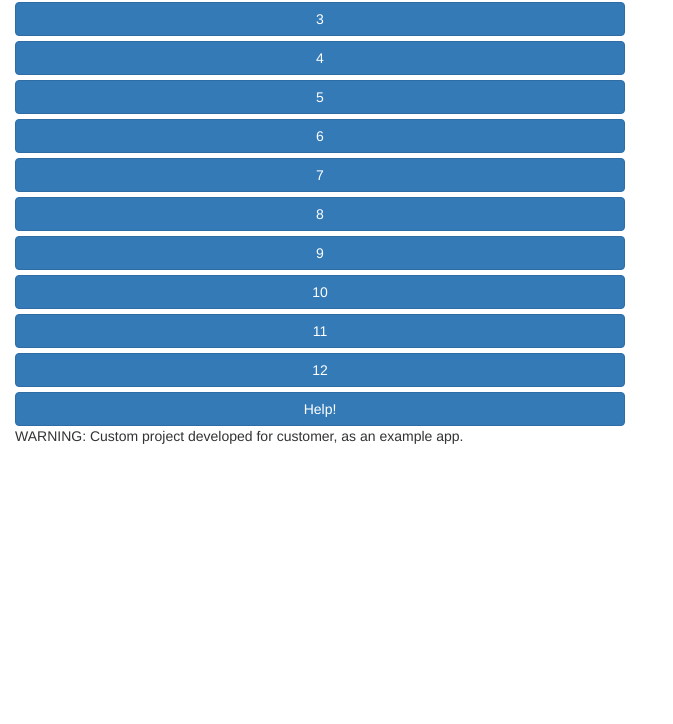
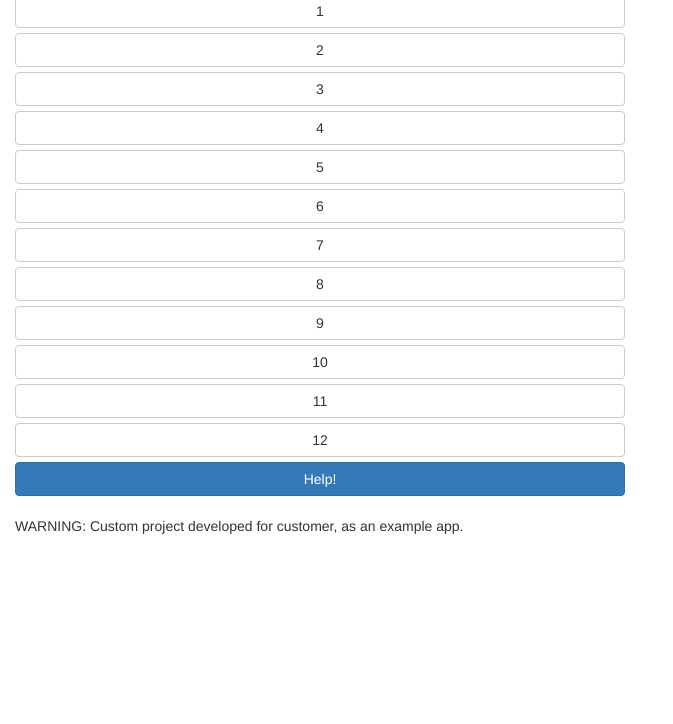
Before and after one commit to parikhkunj/time-link-app, a plain HTML site: page index.html in a window 1280 px wide. Shown: the part 76-800 px from the top of the page, without its empty margins (0-673 px from the left). Drawn offline with nearby package versions, Linux system fonts and the light colour scheme.

Commit message:
Minimum Viable Product with basic functionalities

```diff
--- a/index.html
+++ b/index.html
@@ -16,33 +16,67 @@
 <body>
 	<div class="container-fluid">
 		<div class="row">
-			<div class="col-sm-6">
-				<a href="https://api.whatsapp.com/send?phone=918000554559&text=%0A%0A%0A*1*" class="btn btn-primary btn-block">1</a>
-				<a href="https://api.whatsapp.com/send?phone=918000554559&text=%0A%0A%0A*2*" class="btn btn-primary btn-block">2</a>
-				<a href="https://api.whatsapp.com/send?phone=918000554559&text=%0A%0A%0A*3*" class="btn btn-primary btn-block">3</a>
-				<a href="https://api.whatsapp.com/send?phone=918000554559&text=%0A%0A%0A*4*" class="btn btn-primary btn-block">4</a>
-				<a href="https://api.whatsapp.com/send?phone=918000554559&text=%0A%0A%0A*5*" class="btn btn-primary btn-block">5</a>
-				<a href="https://api.whatsapp.com/send?phone=918000554559&text=%0A%0A%0A*6*" class="btn btn-primary btn-block">6</a>
-				<a href="https://api.whatsapp.com/send?phone=918000554559&text=%0A%0A%0A*7*" class="btn btn-primary btn-block">7</a>
-				<a href="https://api.whatsapp.com/send?phone=918000554559&text=%0A%0A%0A*8*" class="btn btn-primary btn-block">8</a>
-				<a href="https://api.whatsapp.com/send?phone=918000554559&text=%0A%0A%0A*9*" class="btn btn-primary btn-block">9</a>
-				<a href="https://api.whatsapp.com/send?phone=918000554559&text=%0A%0A%0A*10*" class="btn btn-primary btn-block">10</a>
-				<a href="https://api.whatsapp.com/send?phone=918000554559&text=%0A%0A%0A*11*" class="btn btn-primary btn-block">11</a>
-				<a href="https://api.whatsapp.com/send?phone=918000554559&text=%0A%0A%0A*12*" class="btn btn-primary btn-block">12</a>
+			<div class="col-sm-12">
+				<h1>The time link app.</h1>
+			</div>
+		</div>
+		<div class="row">
+			<div class="col-sm-6" id="time_links_here">
 				<a class="btn btn-primary btn-block" href="#helpCollapse" data-toggle="collapse">Help!</a>
 				<div class="panel panel-success collapse" id="helpCollapse">
 					<div class="panel-body">
 						<ul>
 							<li>Click on the number Button to send.</li>
-							<li>Time bound enabled.</li>
+							<li>Links are available at customer defined time.</li>
 						</ul>
 					</div>
 				</div>
-				<p>WARNING: Custom project developed for customer, as an example app.</p>
+				<br><p>WARNING: Custom project developed for customer, as an example app.</p>
 			</div>
 		</div>
 	</div>
-<!-- make send button enabled when we type only -->
-<!-- add elegant method that is adding a function to send that last message instead of assembling in the link -->
+<script type="text/javascript">
+
+	/*Creating links to be prepend at time_links_here div*/
+	/*All the numbers that can be sent*/
+	var a = [1,2,3,4,5,6,7,8,9,10,11,12];
+	/*Link node that is to be attached*/
+	var link = null;
+	/*Class to be attached to the link node*/
+	var link_class='btn btn-default btn-block time_link';
+	/*Href to be attached to the link node*/
+	var href = "https://api.whatsapp.com/send?phone=918000554559&text=";
+	/*Special text before variable text*/
+	var text_pre = "%0A *";
+	/*Special text after variable text*/
+	var text_post = "*";
+
+
+	/*Iterator for the array*/
+	for (var i = a.length - 1; i>=0; i--) {
+		/*Initial link*/
+		href = "https://api.whatsapp.com/send?phone=918000554559&text=";
+		/*Adding variable text with pre and post text*/
+		href = href + text_pre + a[i] + text_post;
+		/*Creating link node using jquery
+		attr function attach href and class attribute to the anchor tag*/
+		var link = $('<a></a>').attr({'href':href,'class':link_class}).text(a[i]);
+		/*Attaching it to the div with id time_links_here*/
+		$('#time_links_here').prepend(link);
+	}
+	/*End of creating links*/
+
+	/*Disabling Links at the time when not required*/
+	/*Date variable*/
+	var date = new Date();
+	/*Getting Hour variable from the date*/
+	var hour = date.getHours();
+	/*Condtion to enable the links*/
+	if(!((hour>6&&hour<9)||(hour>18&&hour<21)||hour==0)) {
+		/*Adding Bootstrap disabled class to disable links at the time when not required*/
+		$('.time_link').addClass('disabled');
+	}
+	/*End of Disabling Links*/
+</script>
 </body>
 </html>
```
